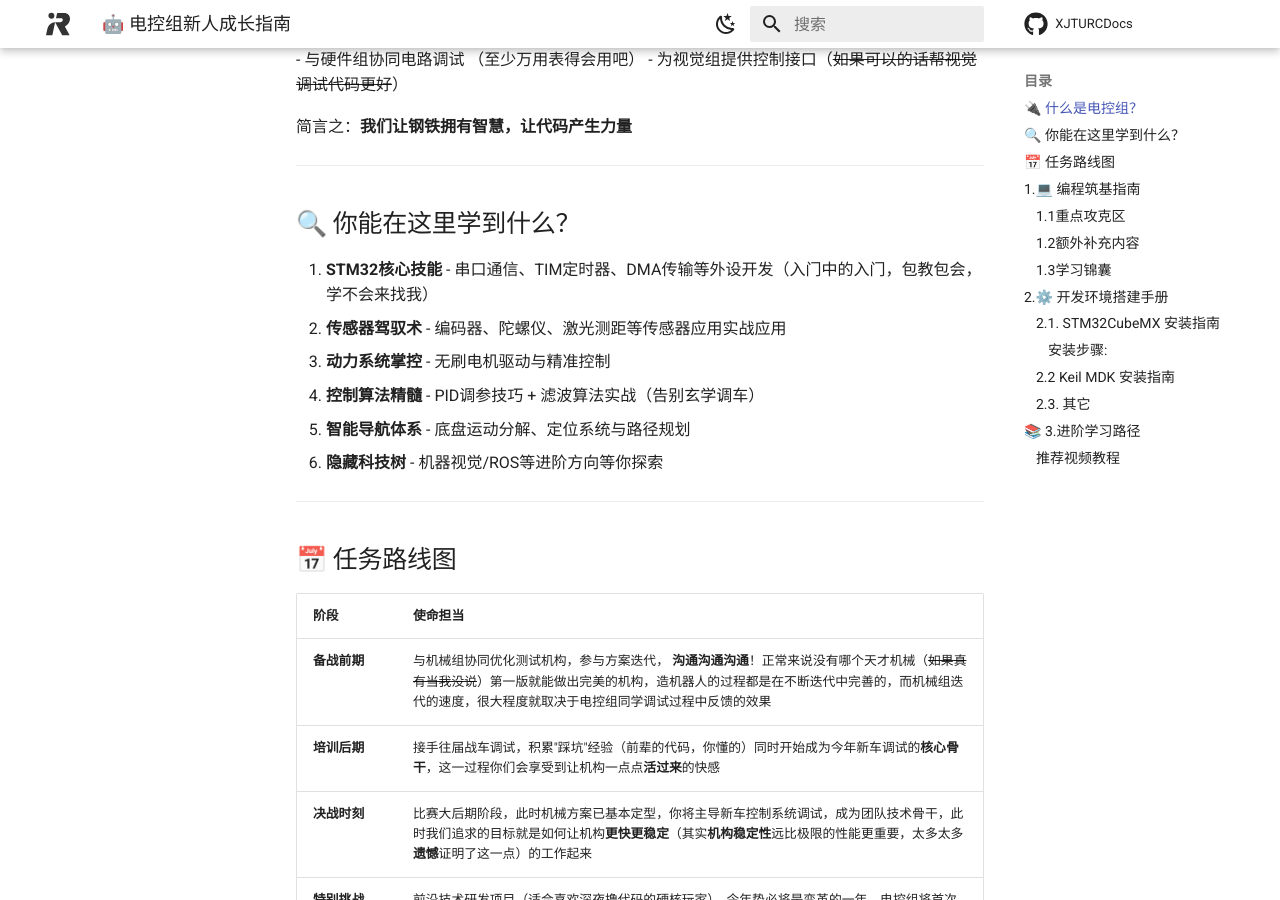
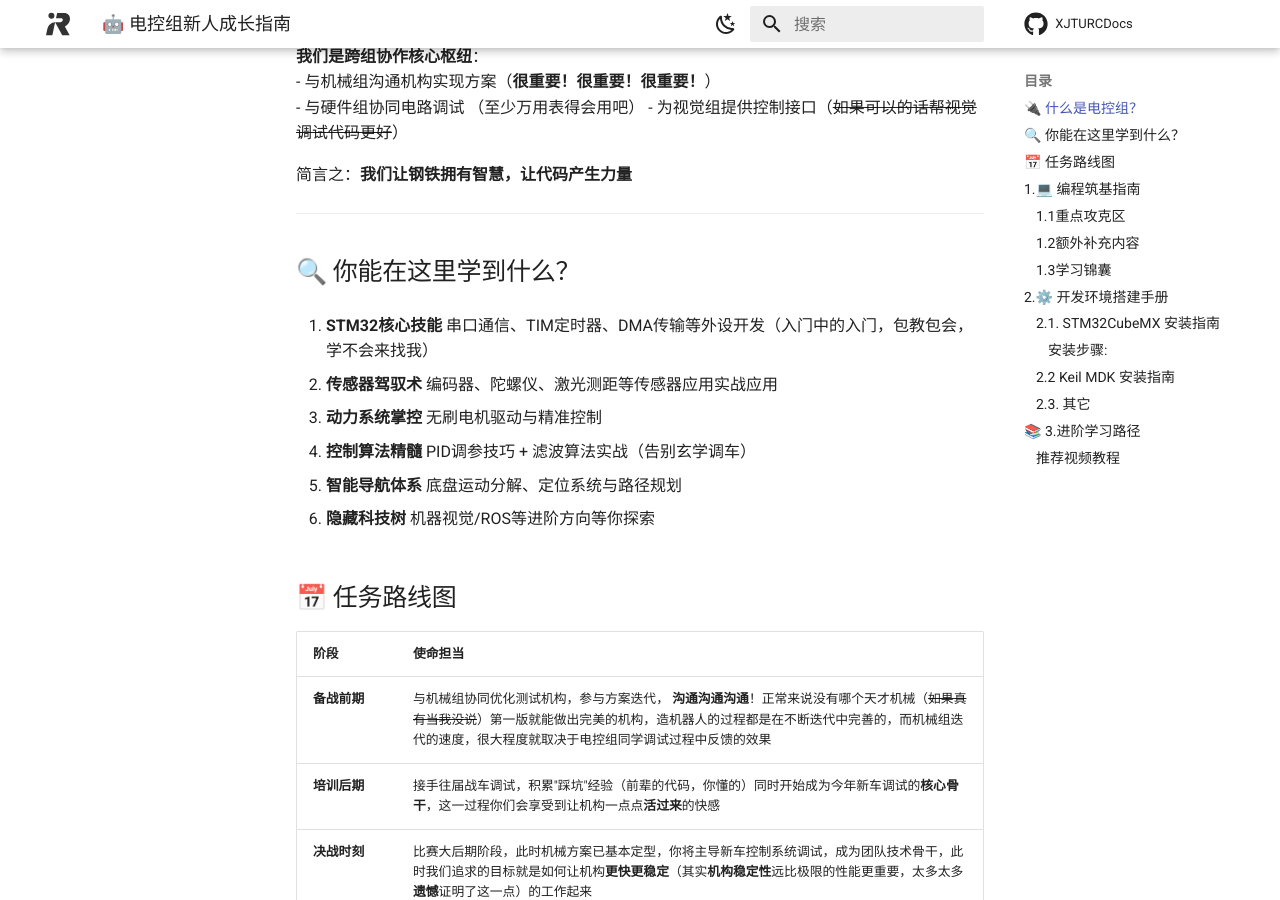
Before and after one commit to XJRCAdmin/XJTURCDocs, an MkDocs documentation site: the page built from docs/blog/电/freshman/index.md, in a window 1280 px wide and 900 px high, scrolled down 478 px. Built offline with MkDocs 1.6.1 and Material for MkDocs 9.7.7, drawn with Linux system fonts in a browser that asks for light colours; comment, search, counter and statistics services are not loaded.

```diff
--- a/docs/blog/电/freshman/index.md
+++ b/docs/blog/电/freshman/index.md
@@ -7,8 +7,11 @@
 ## 🔌 什么是电控组？
 
 **我们是机器人的"造魂师"**
+
 电控组位于机械组、硬件组、视觉组的交汇点，是团队的技术枢纽：
+
 **我们赋予机器人"灵魂"**：通过电机气缸等控制系统赋予机械结构运动的能力
+
 **我们是跨组协作核心枢纽**：
   - 与机械组沟通机构实现方案（**很重要！很重要！很重要！**）
   - 与硬件组协同电路调试 （至少万用表得会用吧）
@@ -21,14 +24,25 @@
 
 ## 🔍 你能在这里学到什么？
 
-1. **STM32核心技能** - 串口通信、TIM定时器、DMA传输等外设开发（入门中的入门，包教包会，学不会来找我）
-2. **传感器驾驭术** - 编码器、陀螺仪、激光测距等传感器应用实战应用
-3. **动力系统掌控** - 无刷电机驱动与精准控制
-4. **控制算法精髓** - PID调参技巧 + 滤波算法实战（告别玄学调车）
-5. **智能导航体系** - 底盘运动分解、定位系统与路径规划
-6. **隐藏科技树** - 机器视觉/ROS等进阶方向等你探索
+1. **STM32核心技能**
+串口通信、TIM定时器、DMA传输等外设开发（入门中的入门，包教包会，学不会来找我）
 
----
+2. **传感器驾驭术**
+编码器、陀螺仪、激光测距等传感器应用实战应用
+
+3. **动力系统掌控**
+无刷电机驱动与精准控制
+
+4. **控制算法精髓**
+PID调参技巧 + 滤波算法实战（告别玄学调车）
+
+5. **智能导航体系**
+底盘运动分解、定位系统与路径规划
+
+6. **隐藏科技树**
+机器视觉/ROS等进阶方向等你探索
+
+
 
 ## 📅 任务路线图
 
@@ -41,7 +55,7 @@
 
 > 注：调试车的痛苦程度≈拆乐高时找不到最后一块积木，但成功后的快乐翻倍！
 
----
+
 **~~以上仅是一个老登的无聊碎碎念接下来开始正儿八经的教学环节~~**
 ## 1.💻 编程筑基指南
 编程语言主要是C语言，没有学习过C语言的同学可以参考后面列出的C语言学习视频或自己找一些相关的资
@@ -96,7 +110,7 @@ C语言编程能力，能基本使用以下提及的内容，以便各位能够
 [STM32CubeMX 下载及安装教程]https://blog.csdn.net/Brendon_Tan/article/details/107685563
 
 
----
+
 
 ### 2.2 Keil MDK 安装指南
 **版本要求:keil版本要求5.38及以上(太老的用不了无线烧录器)**
@@ -107,7 +121,7 @@ keil的安装包放在***电控组新手大礼包\软件安装包\Keil***文件
 [keil保姆级安装教程]https://blog.csdn.net/qq_45784265/article/details/142603732
 本教程所需要下载的东西都已经放在了电控组新手大礼包里面了,大家不需要重复下载.~~这百度网盘硬控了我6个小时~~
 
----
+
 
 ### 2.3. 其它
 | 工具          | 用途                  式              |
@@ -118,11 +132,12 @@ keil的安装包放在***电控组新手大礼包\软件安装包\Keil***文件
 
 这些装起来比较简单,大家点一点就ok啦
 
----
+
 
 ## 📚 3.进阶学习路径
 在我们的正式培训开始之前，如果你有兴趣自己开始学习，可以参考下面的两个视频教程，也可自己寻找资
 料进行学习。
+
 ###  推荐视频教程
 
  >[成为点灯大师]https://www.bilibili.com/video/BV18mYMeUEMQ/?spm_id_from=333.337.search-card.all.click&vd_source=94475ee9881e9689f7bae61da7fabb3e
```
